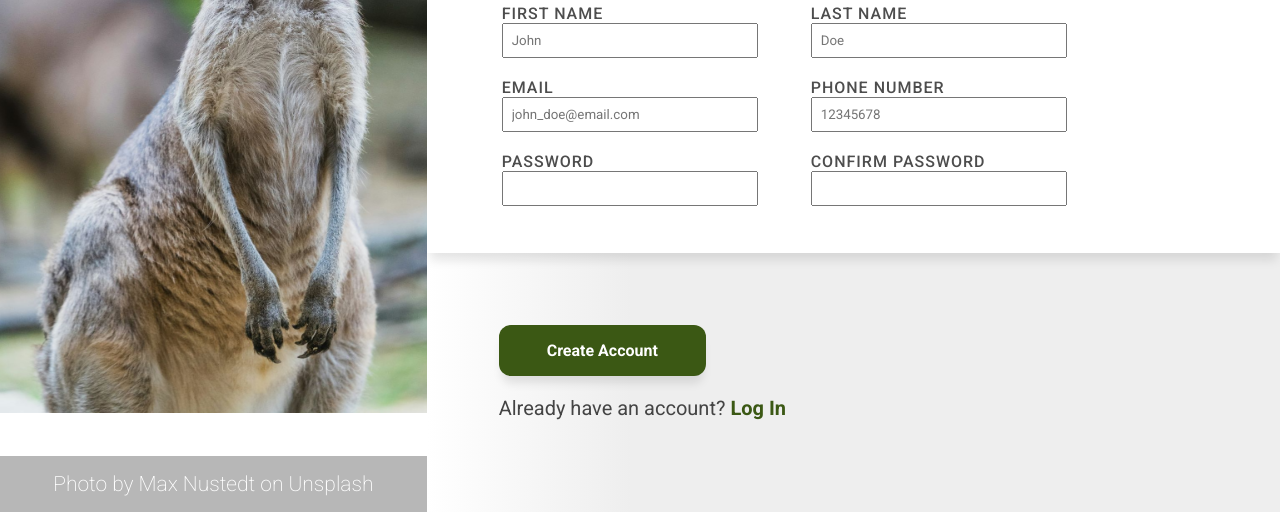
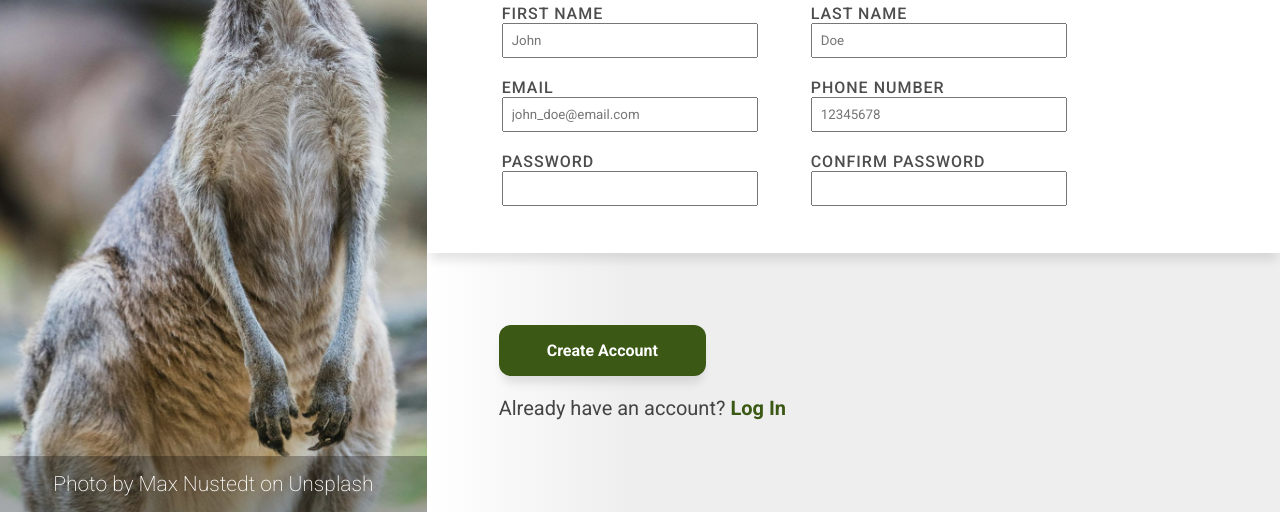
Before and after one commit to ashpertine/odin-signupform, a plain HTML site: page index.html in a window 1280 px wide. Shown: the part 387-899 px from the top of the page. Drawn offline with Linux system fonts and the light colour scheme.

Commit message:
Fixed some UI bugs

```diff
--- a/styles.css
+++ b/styles.css
@@ -21,10 +21,13 @@ body{
     margin: 0;
     padding: 0;
     min-height: 100vh;
+    display: flex;
+    flex-direction: column;
 }
 
 .main-container {
     display: flex;
+    flex: 1;
 }
 
 .content-left {
@@ -51,7 +54,7 @@ body{
 }
 
 .content-left  > img {
-    height: 100vh;
+    height: 100%;
     width: 100%;
     object-fit: cover;
 }
@@ -84,6 +87,7 @@ body{
     flex-direction: column;
     align-items: baseline;
     justify-content: center;
+    overflow: scroll;
 }
 
 .content-right header {
```
